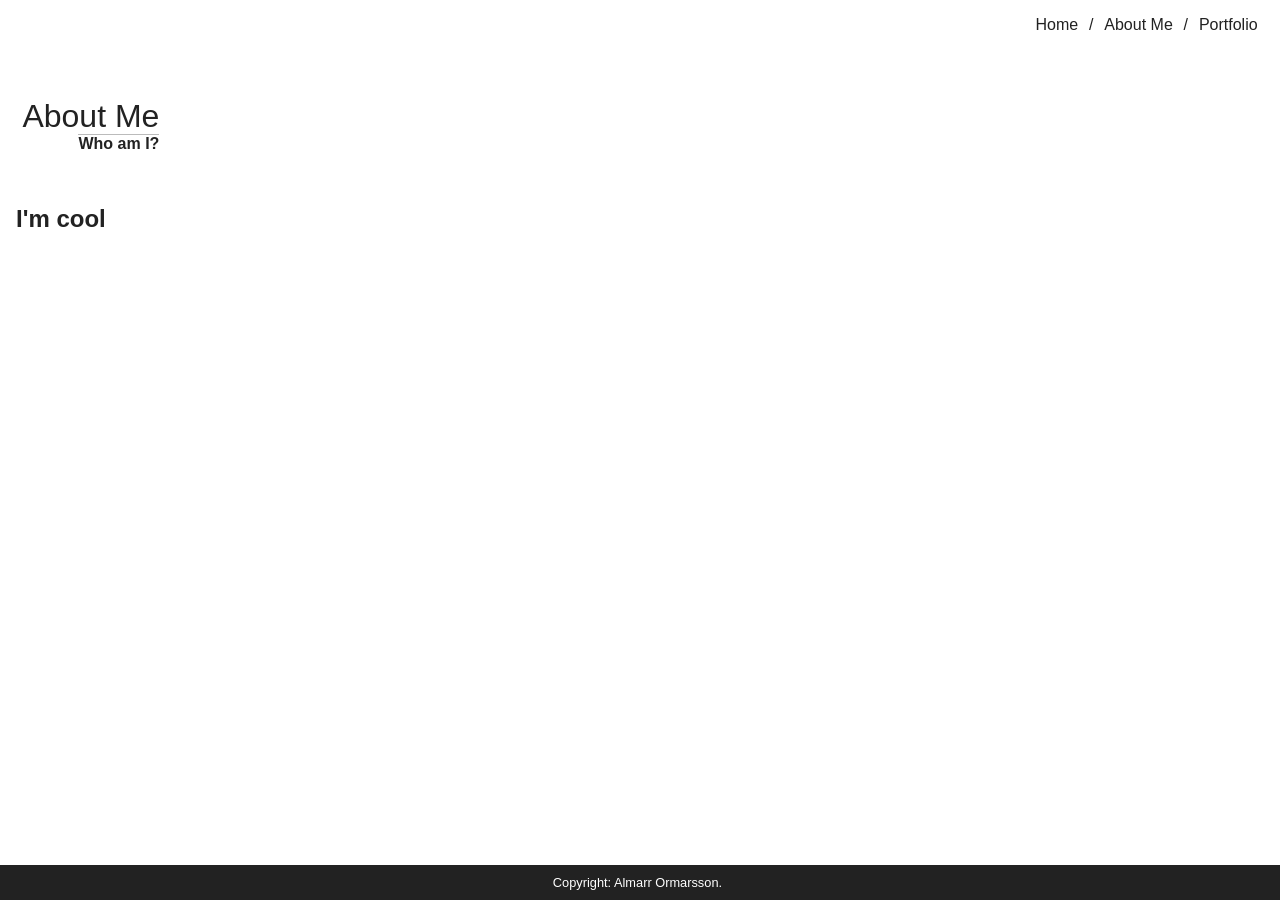
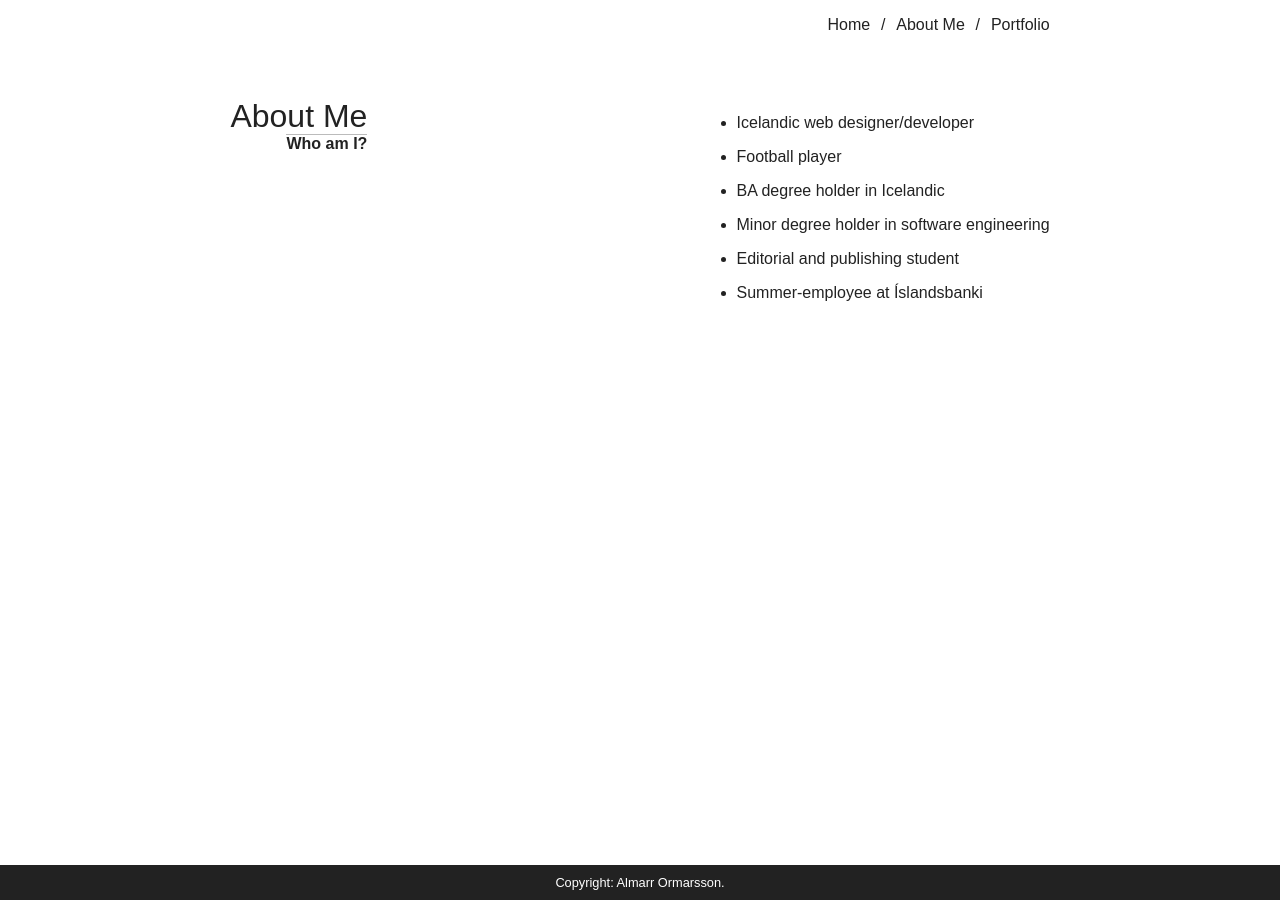
Before and after one commit to almarr/almarr.github.io, a Jekyll site: the page built from about.html, in a window 1280 px wide. Built offline with Jekyll 4.4.1, drawn with Linux system fonts in a browser that asks for light colours.

Commit message:
Style changes and info in about.html

```diff
--- /dev/null
+++ b/CNAME
@@ -0,0 +1 @@
+almarr.me
--- a/_config.yml
+++ b/_config.yml
@@ -1,5 +1,5 @@
 name: Almarr
 pygments: true
-exclude: ['Guardfile']
+exclude: ['Guardfile', 'CNAME']
 permalink: blog/:title.html
 paginate: 5
--- a/about.html
+++ b/about.html
@@ -5,4 +5,13 @@ slogan: Who am I?
 ---
 {% include header.html %}
 
-<h2>I'm cool</h2>
+<section class="blogarea">
+  <ul>
+    <li>Icelandic web designer/developer</li>
+    <li>Football player</li>
+    <li>BA degree holder in Icelandic</li>
+    <li>Minor degree holder in software engineering</li>
+    <li>Editorial and publishing student</li>
+    <li>Summer-employee at Íslandsbanki</li>
+  </ul>
+</section>
--- a/css/style.css
+++ b/css/style.css
@@ -355,10 +355,14 @@ a {
 body {
   min-height: 100%;
   width: 100%;
-  position: absolute; }
+  position: absolute;
+  margin: 0;
+  padding: 0; }
 
 .container {
-  margin: 1em; }
+  padding: 1em;
+  max-width: 52em;
+  margin: 0 auto; }
 
 .main-nav {
   width: 100%;
@@ -372,7 +376,7 @@ body {
 
 .header {
   display: inline-block;
-  margin: 2em 0;
+  margin: 2em 2em 2em 0;
   padding: 0 0.4em; }
   .header p {
     margin: 0;
@@ -399,15 +403,17 @@ body {
 .pagination {
   text-align: center;
   font-size: 0.8em;
-  margin-top: 3em; }
+  margin: 3em; }
+
+ul li {
+  margin-bottom: 1em; }
 
 .site-footer {
+  margin: 0;
   width: 100%;
   position: absolute;
   bottom: 0;
-  margin-left: -1em;
-  margin-right: -1em;
-  padding: 0.8em;
+  padding: 0.8em 0;
   font-size: 0.8em;
   text-align: center;
   background: #222222;
```
Also changed, not shown: _scss/partials/_layout.scss (+13 -6 lines), 2 other files.
